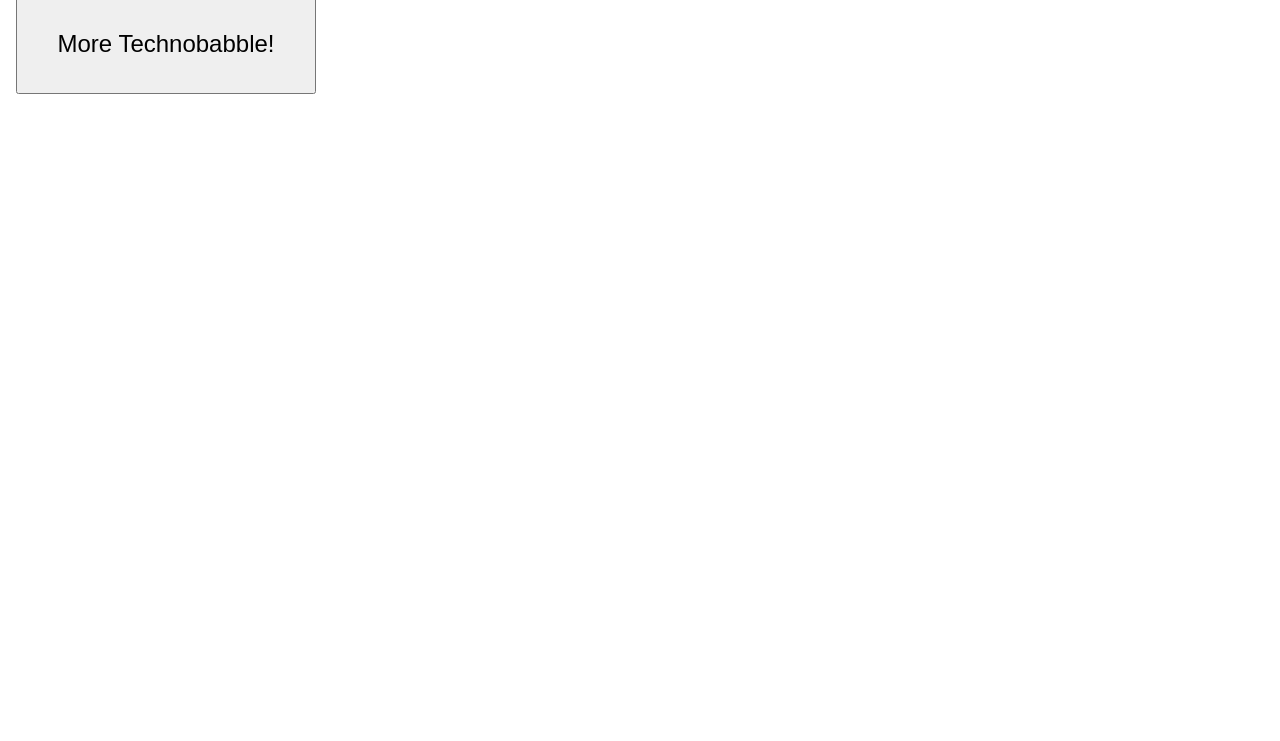
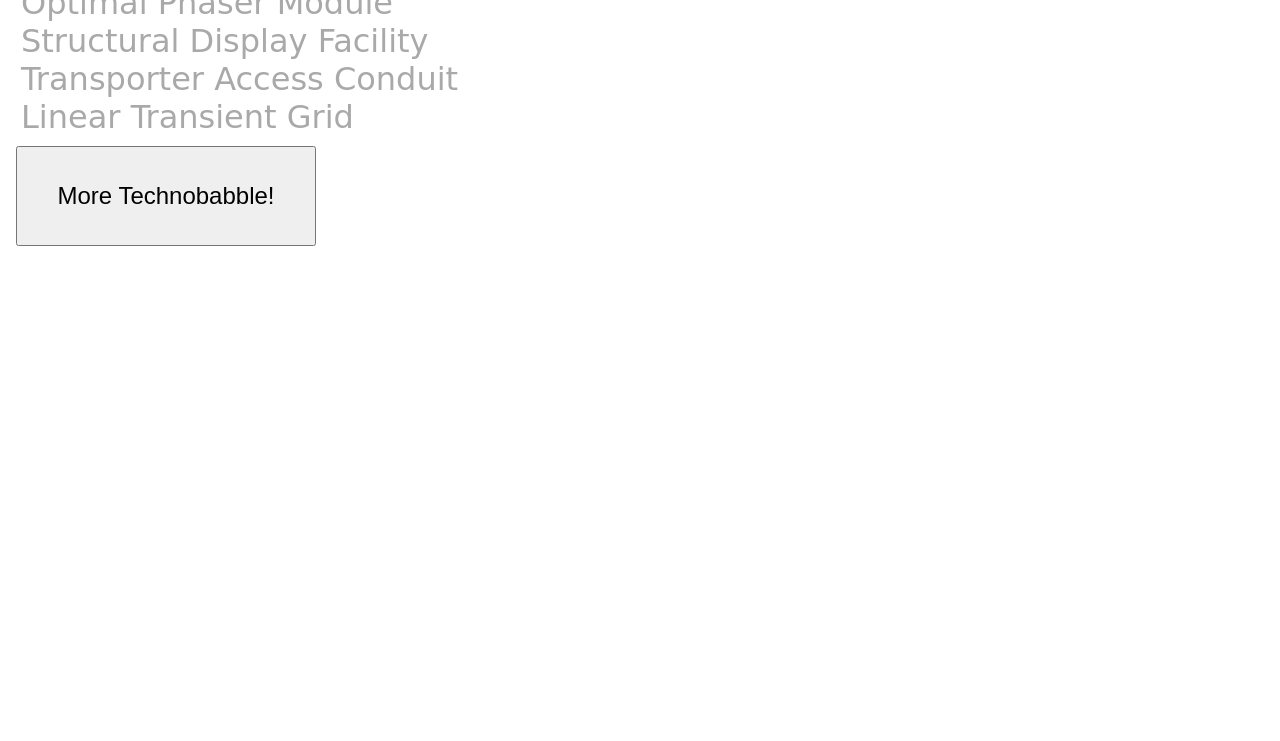
Before and after one commit to RegularStiv/330, a plain HTML site: page technobabble3/technobabble3.html in a window 1280 px wide. Shown: the part 157-898 px from the top of the page. Drawn offline with Linux system fonts and the light colour scheme; a web font is replaced by a local one.

Commit message:
changes to make the generator more efficiant

```diff
--- a/technobabble3/src/main.js
+++ b/technobabble3/src/main.js
@@ -27,14 +27,13 @@
 	function generateTechno(num){
 		for(let i = 0; i < num; i++)
 		{
-			let string = loadRandom();
-			if(i === 0)
+			let string = "";
+			for (let i = 0; i < num; i++)
 			{
-				document.querySelector("#output").textContent = string;
+				string += `${loadRandom()} <br>` ;
 			}
-			else{
-				document.querySelector("#output" + (i + 1)).innerHTML = string;
-			}
+
+			document.querySelector("#output").innerHTML = string;
 		}
 	}
 	function loadRandom() {
--- a/technobabble3/technobabble3.html
+++ b/technobabble3/technobabble3.html
@@ -1,6 +1,7 @@
 <!DOCTYPE html>
 <html lang="en">
 <head>
+	<link rel="shortcut icon" href="#">
 	<meta charset="utf-8" />
 	<link href="https://fonts.googleapis.com/css2?family=Neonderthaw&display=swap" rel="stylesheet">
 	<link rel="stylesheet" href="styles/default-styles.css">
@@ -13,12 +14,6 @@
 	<h1>Technobabble Generator</h1>
 	<div class="container">
 	  <p id="output"></p>
-	  <div id = "extra-babbles">
-		<p id="output2"></p>
-		<p id="output3"></p>
-		<p id="output4"></p>
-		<p id="output5"></p>
-	  </div>
 	  <button id="my-button">More Technobabble!</button>
 	  <button id="multi-button">5 Technobabble!</button>
 	</div>
```
